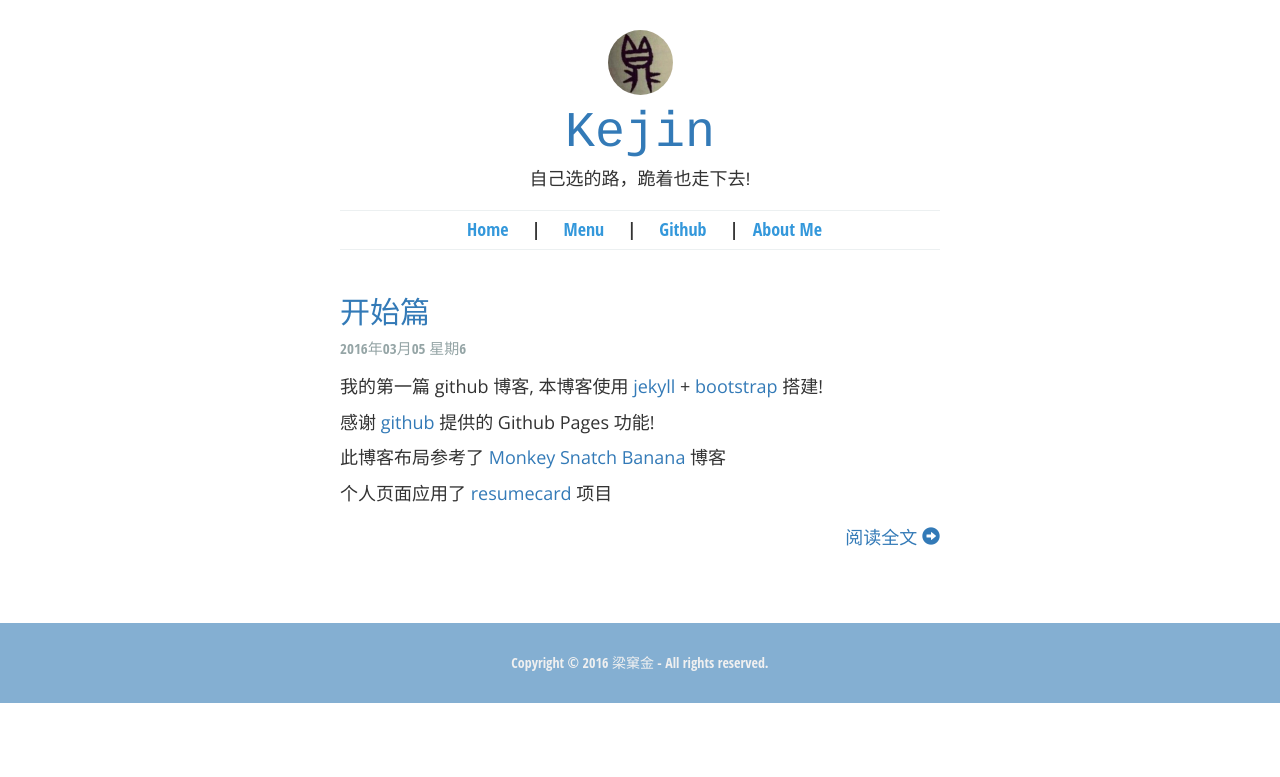
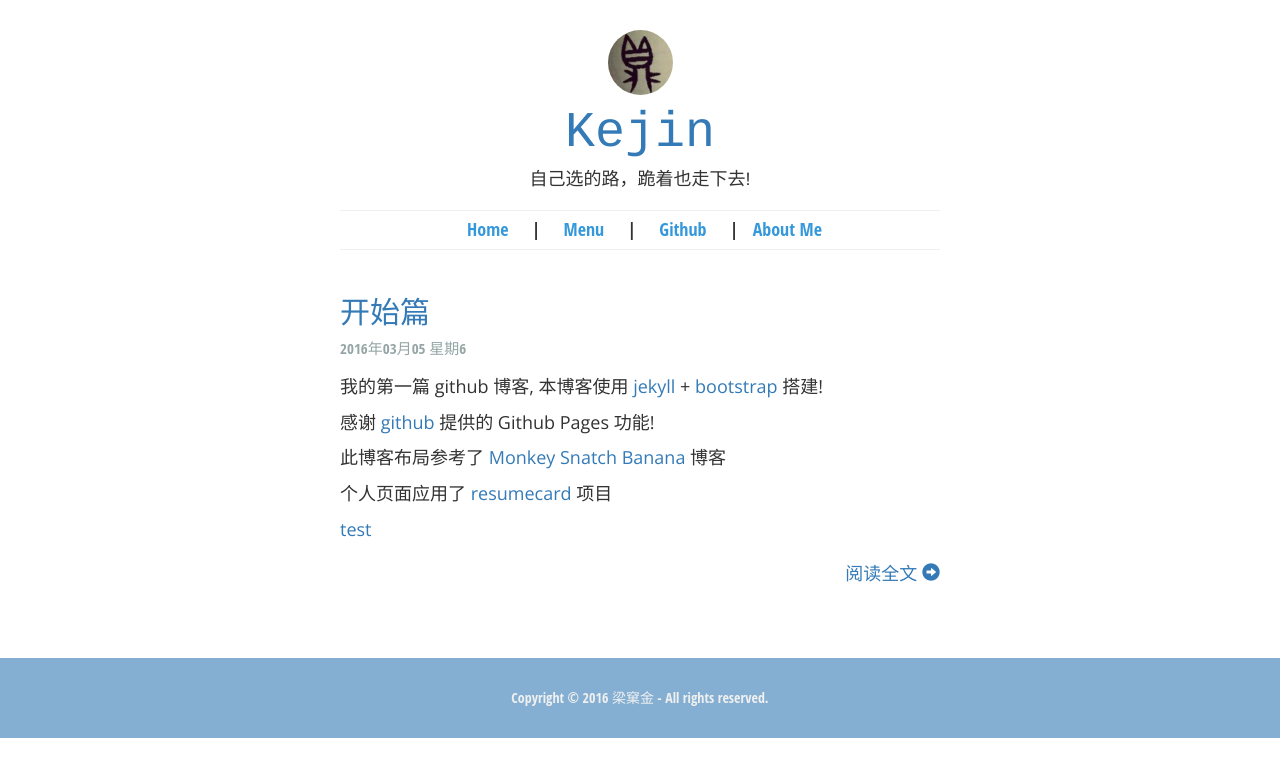
Before and after one commit to liungkejin/liungkejin.github.io, a Jekyll site: the page built from index.html, in a window 1280 px wide. Shown: the top 777 px of the page. Built offline with Jekyll 4.4.1, drawn with Linux system fonts in a browser that asks for light colours.

Commit message:
Update index.html

```diff
--- a/index.html
+++ b/index.html
@@ -14,7 +14,7 @@ layout: blog_layout
         <p>
             {{ post.excerpt }}
         </p>
-
+<a href="dymfilm://sharedticket?id=3">test</a>
         <p class="readmore">
             <a href="{{ post.url }}">
                 阅读全文
```
